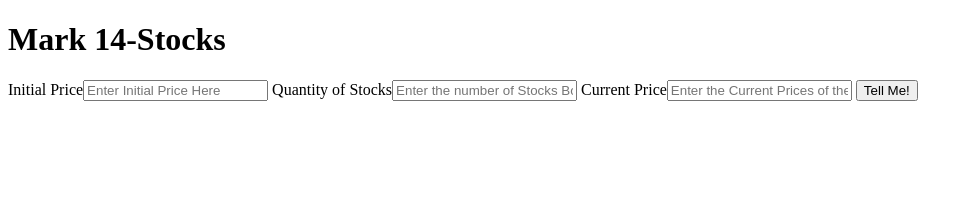
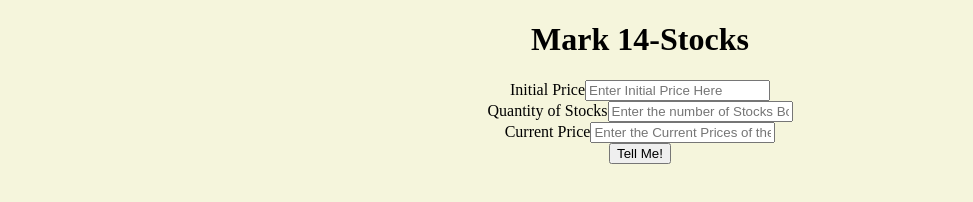
Before and after one commit to chahatmanuja/level0-mark14, a plain HTML site: page index.html in a window 1280 px wide. Shown: the whole page, without its empty margins (0-973 px from the left). Drawn offline with Linux system fonts and the light colour scheme.

Commit message:
html css and js done

```diff
--- a/index.html
+++ b/index.html
@@ -4,12 +4,14 @@
     <meta charset="UTF-8">
     <meta http-equiv="X-UA-Compatible" content="IE=edge">
     <meta name="viewport" content="width=device-width, initial-scale=1.0">
+    <link rel="stylesheet" href="style.css">
     <title>profit or loss</title>
 </head>
 <body>
     <h1>Mark 14-Stocks</h1>
 
     <main>
+        <div class="container">
         <label for="initial-price">
             Initial Price<input type="text" id="initial-price"
             placeholder="Enter Initial Price Here" />
@@ -28,6 +30,7 @@
         <div id="output-box"></div>
 
         <script src="script.js"></script>
+    </div>
    </main>
 </body>
 </html>
--- a/style.css
+++ b/style.css
@@ -1,6 +1,8 @@
 body{
     text-align: center;
+    background-color:beige;
 }
-main {
-    display: block;
+label {
+    display:block;
+    margin: auto;
 }
```
